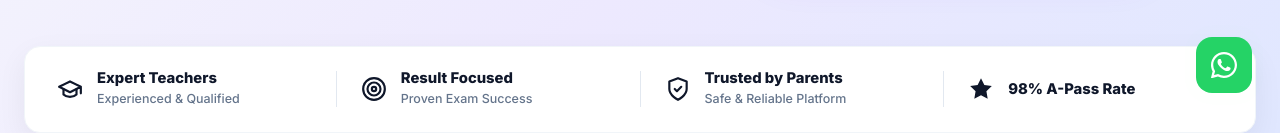
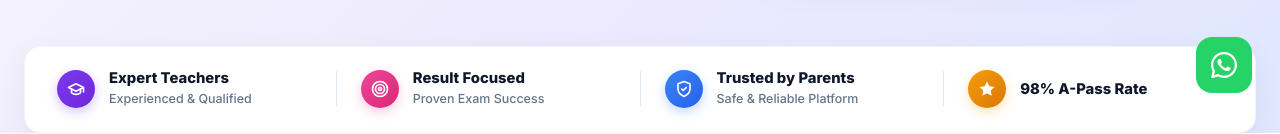
Before and after one commit to Thanuja47/MathSpark, a Next.js app: page / in a window 1280 px wide. Shown: the part 679-813 px from the top of the page. Built offline with nearby package versions, Linux system fonts and the light colour scheme; no server answers.

Commit message:
Add colored circular badges to trust bar icons and enforce solid gradient CTA button

```diff
--- a/components/home/RedesignedHomepage.js
+++ b/components/home/RedesignedHomepage.js
@@ -185,12 +185,14 @@ export default function RedesignedHomepage() {
 
           {/* ── Bottom Trust Bar Card ── */}
           <div className="tbar-card-container">
-            {/* 1. Expert Teachers */}
+            {/* 1. Expert Teachers (Purple/Indigo Circle Badge) */}
             <div className="tbar-item">
-              <svg className="tbar-icon text-indigo-600" width="26" height="26" viewBox="0 0 24 24" fill="none" stroke="currentColor" strokeWidth="2" strokeLinecap="round" strokeLinejoin="round">
+              <div className="tbar-icon-badge badge-solid-purple">
+                <svg width="18" height="18" viewBox="0 0 24 24" fill="none" stroke="#ffffff" strokeWidth="2.2" strokeLinecap="round" strokeLinejoin="round">
                   <path d="M22 10v6M2 10l10-5 10 5-10 5z"/>
                   <path d="M6 12v5c3 3 9 3 12 0v-5"/>
                 </svg>
+              </div>
               <div>
                 <div className="tbar-title">Expert Teachers</div>
                 <div className="tbar-sub">Experienced &amp; Qualified</div>
@@ -199,13 +201,15 @@ export default function RedesignedHomepage() {
 
             <div className="tbar-divider" />
 
-            {/* 2. Result Focused */}
+            {/* 2. Result Focused (Pink/Red Circle Badge) */}
             <div className="tbar-item">
-              <svg className="tbar-icon text-pink-500" width="26" height="26" viewBox="0 0 24 24" fill="none" stroke="currentColor" strokeWidth="2" strokeLinecap="round" strokeLinejoin="round">
+              <div className="tbar-icon-badge badge-solid-pink">
+                <svg width="18" height="18" viewBox="0 0 24 24" fill="none" stroke="#ffffff" strokeWidth="2.2" strokeLinecap="round" strokeLinejoin="round">
                   <circle cx="12" cy="12" r="10"/>
                   <circle cx="12" cy="12" r="6"/>
                   <circle cx="12" cy="12" r="2"/>
                 </svg>
+              </div>
               <div>
                 <div className="tbar-title">Result Focused</div>
                 <div className="tbar-sub">Proven Exam Success</div>
@@ -214,12 +218,14 @@ export default function RedesignedHomepage() {
 
             <div className="tbar-divider" />
 
-            {/* 3. Trusted by Parents */}
+            {/* 3. Trusted by Parents (Blue Circle Badge) */}
             <div className="tbar-item">
-              <svg className="tbar-icon text-blue-500" width="26" height="26" viewBox="0 0 24 24" fill="none" stroke="currentColor" strokeWidth="2" strokeLinecap="round" strokeLinejoin="round">
+              <div className="tbar-icon-badge badge-solid-blue">
+                <svg width="18" height="18" viewBox="0 0 24 24" fill="none" stroke="#ffffff" strokeWidth="2.2" strokeLinecap="round" strokeLinejoin="round">
                   <path d="M12 22s8-4 8-10V5l-8-3-8 3v7c0 6 8 10 8 10z"/>
                   <polyline points="9 12 11 14 15 10"/>
                 </svg>
+              </div>
               <div>
                 <div className="tbar-title">Trusted by Parents</div>
                 <div className="tbar-sub">Safe &amp; Reliable Platform</div>
@@ -228,11 +234,13 @@ export default function RedesignedHomepage() {
 
             <div className="tbar-divider" />
 
-            {/* 4. 98% A-Pass Rate (No subtitle) */}
+            {/* 4. 98% A-Pass Rate (Amber/Gold Circle Badge - No Subtitle) */}
             <div className="tbar-item">
-              <svg className="tbar-icon text-amber-500" width="26" height="26" viewBox="0 0 24 24" fill="currentColor">
+              <div className="tbar-icon-badge badge-solid-amber">
+                <svg width="18" height="18" viewBox="0 0 24 24" fill="#ffffff">
                   <polygon points="12 2 15.09 8.26 22 9.27 17 14.14 18.18 21.02 12 17.77 5.82 21.02 7 14.14 2 9.27 8.91 8.26 12 2"/>
                 </svg>
+              </div>
               <div>
                 <div className="tbar-title">98% A-Pass Rate</div>
               </div>
@@ -746,8 +754,26 @@ export default function RedesignedHomepage() {
           gap: 14px;
           flex: 1;
         }
-        .tbar-icon {
+        .tbar-icon-badge {
+          width: 38px;
+          height: 38px;
+          border-radius: 50%;
+          display: flex;
+          align-items: center;
+          justify-content: center;
           flex-shrink: 0;
+        }
+        .badge-solid-pink {
+          background: linear-gradient(135deg, #ec4899 0%, #db2777 100%);
+          box-shadow: 0 4px 12px rgba(236, 72, 153, 0.3);
+        }
+        .badge-solid-blue {
+          background: linear-gradient(135deg, #3b82f6 0%, #2563eb 100%);
+          box-shadow: 0 4px 12px rgba(59, 130, 246, 0.3);
+        }
+        .badge-solid-amber {
+          background: linear-gradient(135deg, #f59e0b 0%, #d97706 100%);
+          box-shadow: 0 4px 12px rgba(245, 158, 11, 0.3);
         }
         .tbar-title {
           font-size: 0.925rem;
```
Lines whose indentation alone changed are shown as unchanged.
